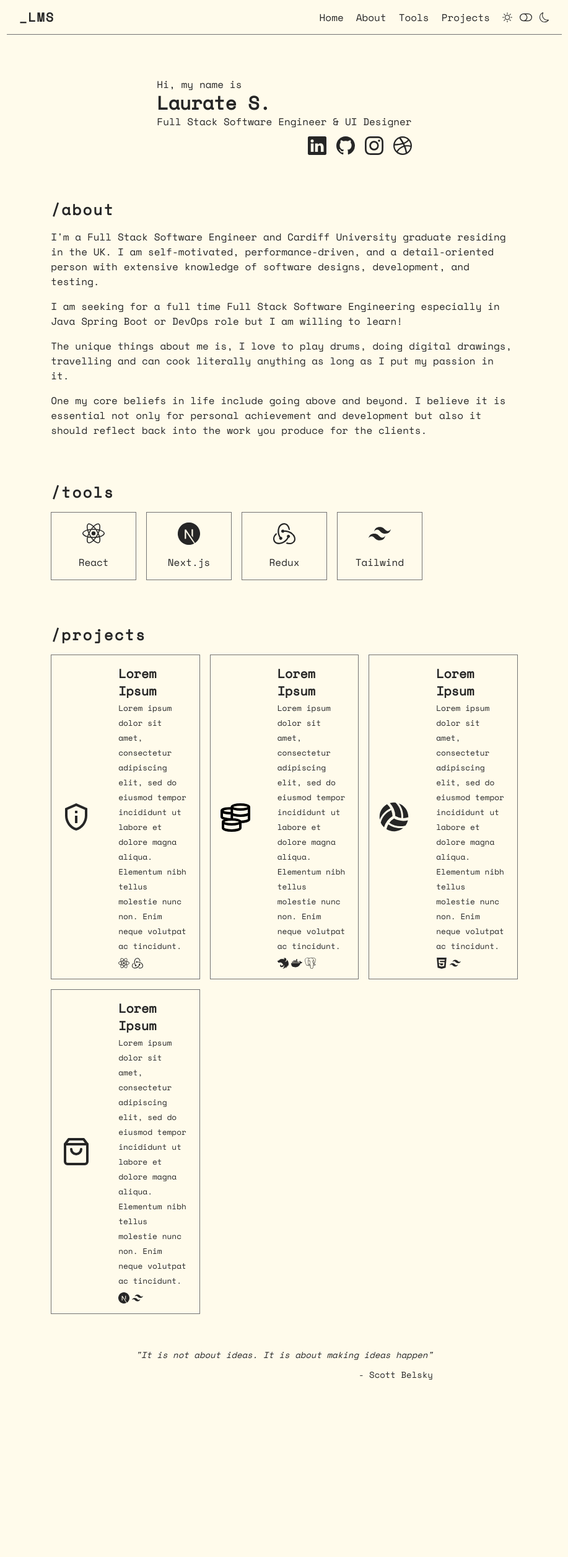
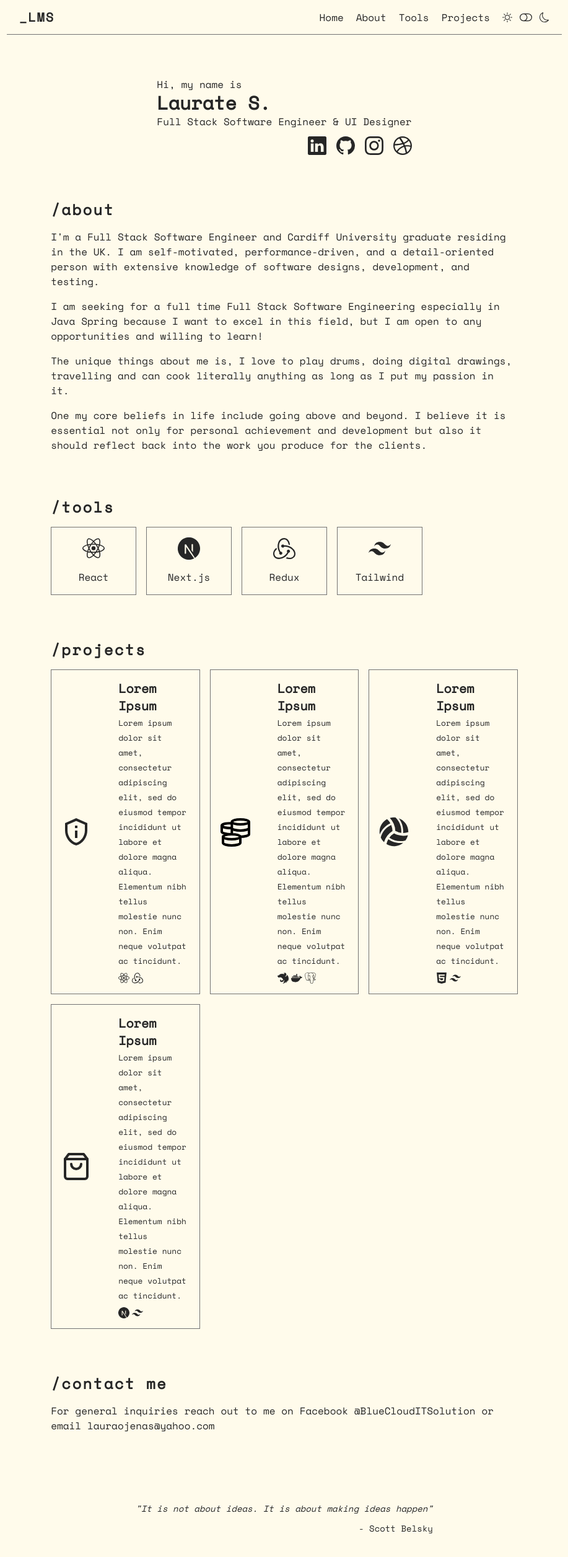
Before and after one commit to reicraftscodes/my-portfolio, a Next.js app: page / in a window 1280 px wide. Shown: the top 2512 px of the page at 62% size, without its empty margins (181-1098 px from the left). Before the commit the page ends 2308 px from the top, so only its background shows below. Built offline with nearby package versions, Linux system fonts and the light colour scheme.

Commit message:
feat: added contact page section

```diff
--- a/pages/index.js
+++ b/pages/index.js
@@ -1,4 +1,4 @@
-import { FaVolleyballBall } from "react-icons/fa";
+import { FaVolleyballBall, FaEnvelope } from "react-icons/fa";
 import { FiShoppingBag } from "react-icons/fi";
 import { MdOutlinePrivacyTip } from "react-icons/md";
 import { GrReactjs, GrMoney } from "react-icons/gr";
@@ -96,7 +96,7 @@ export default function Home() {
           and a detail-oriented person with extensive knowledge of software designs, development, and testing.
         </p>
         <p>
-          I am seeking for a full time Full Stack Software Engineering especially in Java Spring Boot or DevOps role but I am willing to learn!
+          I am seeking for a full time Full Stack Software Engineering especially in Java Spring because I want to excel in this field, but I am open to any opportunities and willing to learn!
         </p>
         <p>
          The unique things about me is, I love to play drums, doing digital drawings, travelling and can cook literally anything as long as I put my passion in it.
@@ -152,7 +152,17 @@ export default function Home() {
         </div>
       </section>
 
+      <section id="contact" className="space-y-4">
       <Spacer />
+        <h3 className="text-2xl font-bold tracking-widest">/contact me</h3>
+         <p>
+            For general inquiries reach out to me on Facebook @BlueCloudITSolution or email lauraojenas@yahoo.com
+         </p>
+       </section>
+
+      <Spacer />
+      <Spacer />
+
       <section className="grid place-items-center">
         <figure className="text-sm space-y-3">
           <blockquote className="italic">
@@ -162,6 +172,7 @@ export default function Home() {
           <Spacer />
         </figure>
       </section>
+
     </Container>
   );
 }
```
